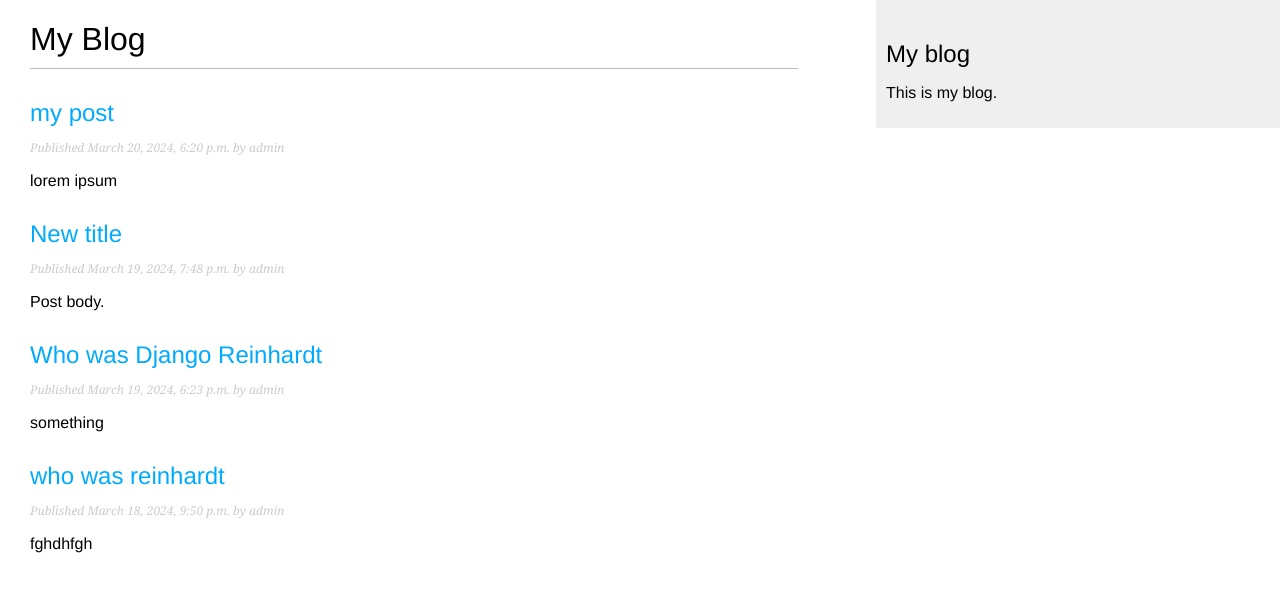
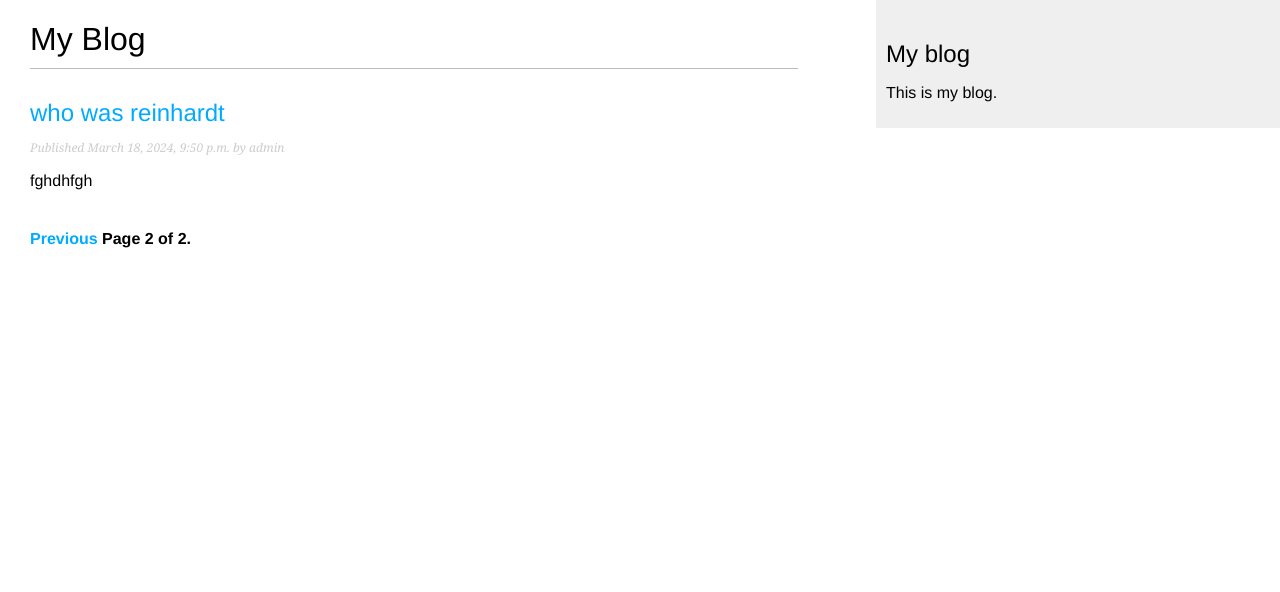
Before and after one commit to H-Shaikh/blog-app, a Django app: page /blog/?page=2 in a window 1280 px wide. Shown: the top 592 px of the page. Run offline with Django 4.2, Linux system fonts and the light colour scheme; data comes from the database, SQL or seed files in the repository; both versions use the stored data as it was after the commit.

Commit message:
pagination canonical urls

```diff
--- a/mysite/blog/models.py
+++ b/mysite/blog/models.py
@@ -1,6 +1,7 @@
 from django.db import models
 from django.utils import timezone
 from django.contrib.auth.models import User
+from django.urls import reverse
 
 
 class PublishedManager(models.Manager):
@@ -16,7 +17,8 @@ class Post(models.Model):
         PUBLISHED = 'PB', 'Published'
 
     title = models.CharField(max_length=250)
-    slug = models.SlugField(max_length=250)
+    slug = models.SlugField(max_length=250,
+                            unique_for_date='publish')
     author = models.ForeignKey(User,
                                on_delete=models.CASCADE,
                                related_name='blog_posts')
@@ -39,3 +41,10 @@ class Post(models.Model):
 
     def __str__(self):
         return self.title
+
+    def get_absolute_url(self):
+        return reverse('blog:post_detail',
+                       args=[self.publish.year,
+                             self.publish.month,
+                             self.publish.day,
+                             self.slug])
--- a/mysite/blog/templates/blog/post/list.html
+++ b/mysite/blog/templates/blog/post/list.html
@@ -6,7 +6,7 @@
   <h1>My Blog</h1>
   {% for post in posts %}
     <h2>
-      <a href="{% url 'blog:post_detail' post.id %}">
+      <a href="{{ post.get_absolute_url }}">
         {{ post.title }}
       </a>
     </h2>
@@ -15,4 +15,5 @@
     </p>
     {{ post.body|truncatewords:30|linebreaks }}
   {% endfor %}
+  {% include 'pagination.html' with page=posts %}
 {% endblock %}
--- /dev/null
+++ b/mysite/blog/templates/pagination.html
@@ -0,0 +1,16 @@
+
+<div class="pagination">
+    <span class="step-links">
+
+        {% if page.has_previous %}
+            <a href="?page={{ page.previous_page_number }}">Previous</a>
+        {% endif %}
+            <span class="current">
+                Page {{ page.number}} of {{ page.paginator.num_pages }}.
+            </span>
+
+            {% if page.has_next %}
+                <a href="?page={{ page.next_page_number }}">Next</a>
+            {% endif %}
+    </span>
+</div>
--- a/mysite/blog/urls.py
+++ b/mysite/blog/urls.py
@@ -6,5 +6,7 @@ app_name = 'blog'
 urlpatterns = [
     # post views
     path('', views.post_list, name='post_list'),
-    path('<int:id>/', views.post_detail, name='post_detail'),
+    path('<int:year>/<int:month>/<int:day>/<slug:post>/',
+         views.post_detail,
+         name='post_detail'),
 ]
--- a/mysite/blog/views.py
+++ b/mysite/blog/views.py
@@ -1,18 +1,27 @@
 from django.shortcuts import render, get_object_or_404
 from .models import Post
+from django.core.paginator import Paginator
 
 
 def post_list(request):
-    posts = Post.published.all()
+    post_list = Post.published.all()
+    # pagination with 3 post per page
+    paginator = Paginator(post_list, 3)
+    page_number = request.GET.get('page', 1)
+    posts = paginator.page(page_number)
+
     return render(request,
                  'blog/post/list.html',
                  {'posts': posts})
 
 
-def post_detail(request, id):
+def post_detail(request, year, month, day, post):
     post = get_object_or_404(Post,
-                             id=id,
-                             status=Post.Status.PUBLISHED)
+                             status=Post.Status.PUBLISHED,
+                             slug=post,
+                             publish__year=year,
+                             publish__month=month,
+                             publish__day=day)
     return render(request,
                   'blog/post/detail.html',
                   {'post': post})
```
Also changed, not shown: mysite/blog/migrations/0002_alter_post_slug.py (added), mysite/db.sqlite3.
